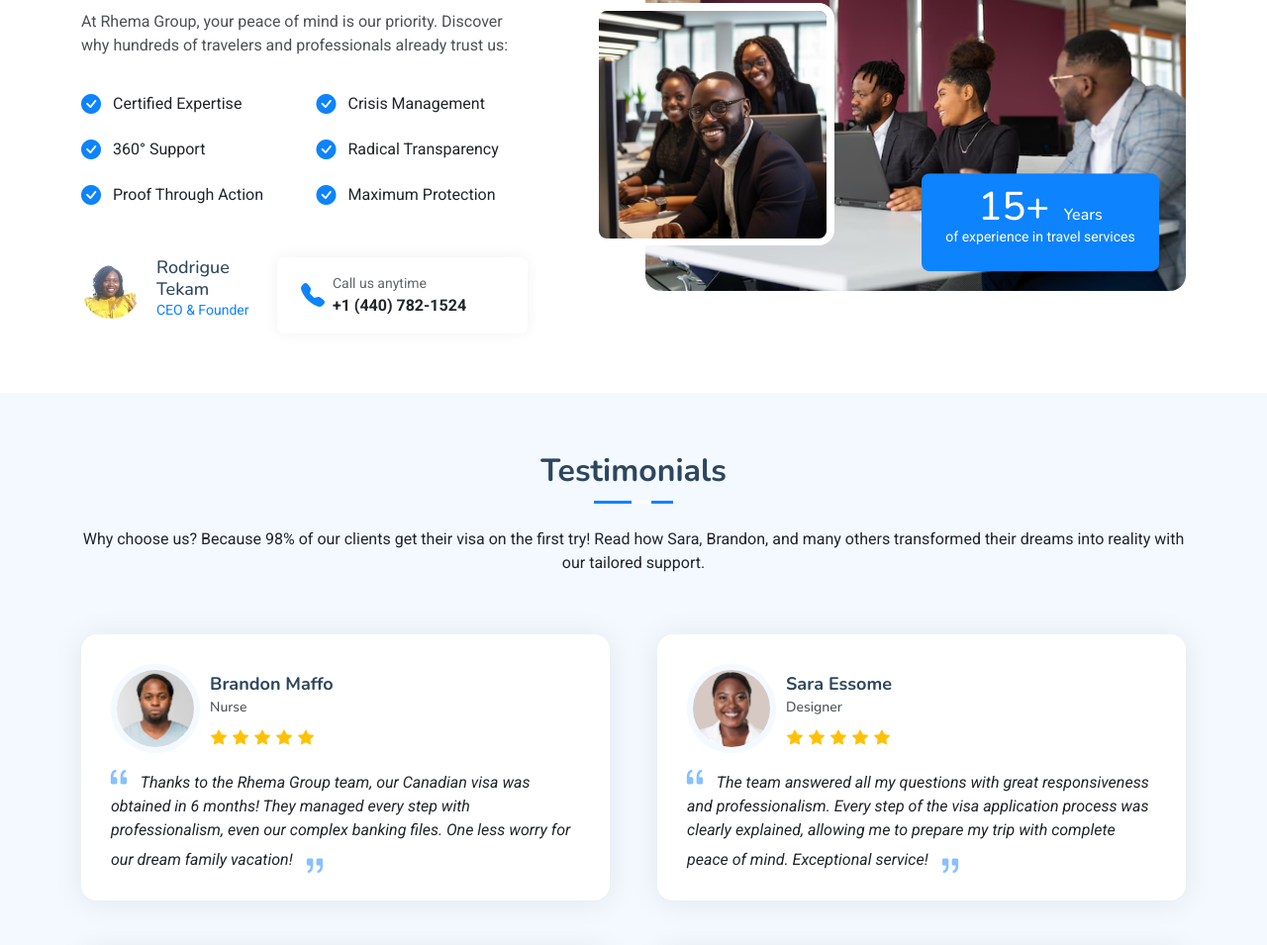
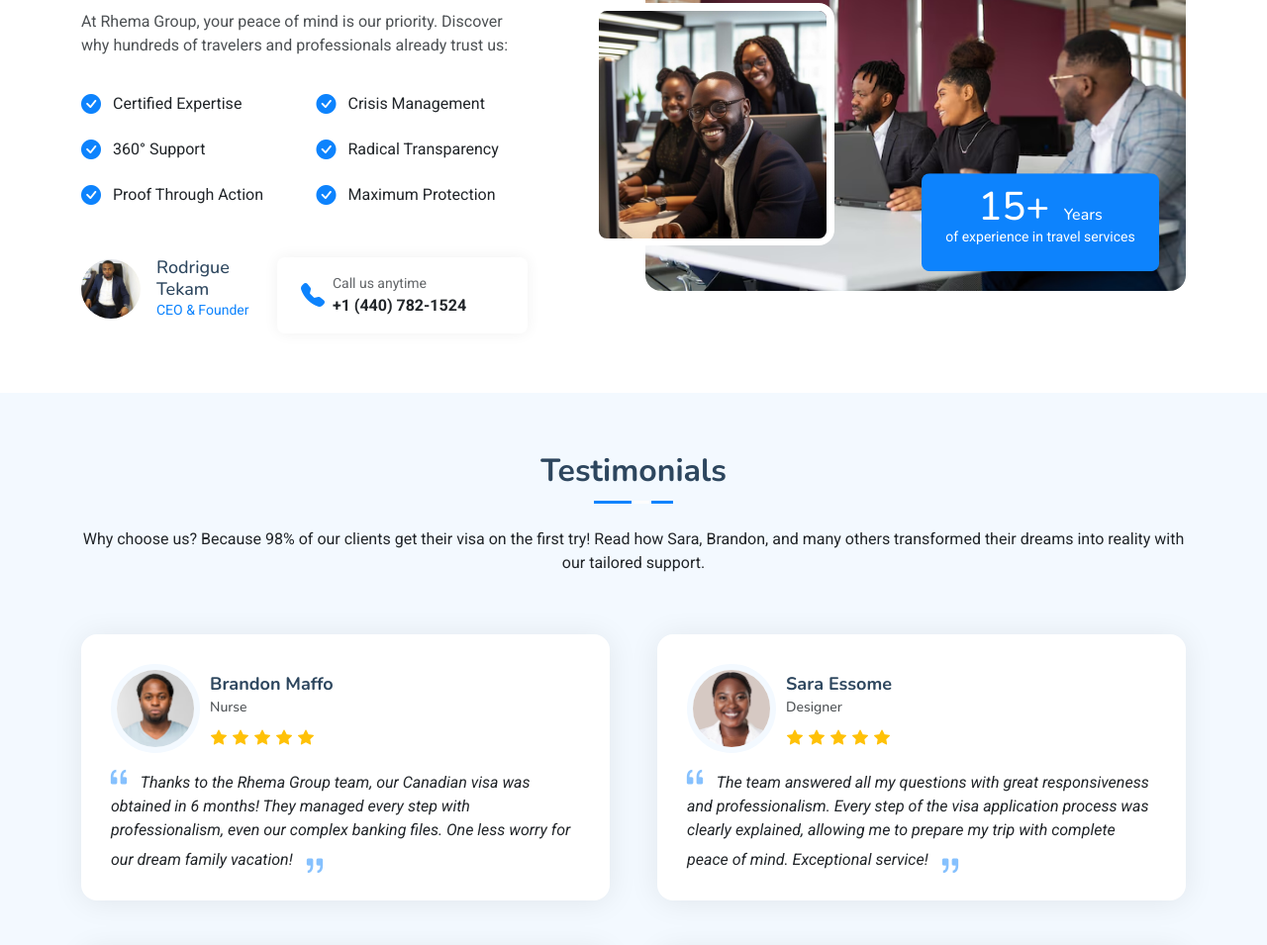
Before and after one commit to leo-dev-237/rhema-site, a plain HTML site: page index_EN.html in a window 1280 px wide. Shown: the part 993-1948 px from the top of the page at 99% size. Drawn offline with nearby package versions, Linux system fonts and the light colour scheme; a script that the page names is missing.

Commit message:
Update PDG picture

```diff
--- a/index_EN.html
+++ b/index_EN.html
@@ -173,7 +173,7 @@
               <div class="row gy-4">
                 <div class="col-lg-5">
                   <div class="profile d-flex align-items-center gap-3">
-                    <img src="assets/img/avatar-.webp" alt="CEO Profile" class="profile-image">
+                    <img src="assets/img/avatar-.png" alt="CEO Profile" class="profile-image">
                     <div>
                       <h4 class="profile-name">Rodrigue Tekam</h4>
                       <p class="profile-position">CEO &amp; Founder</p>
```
